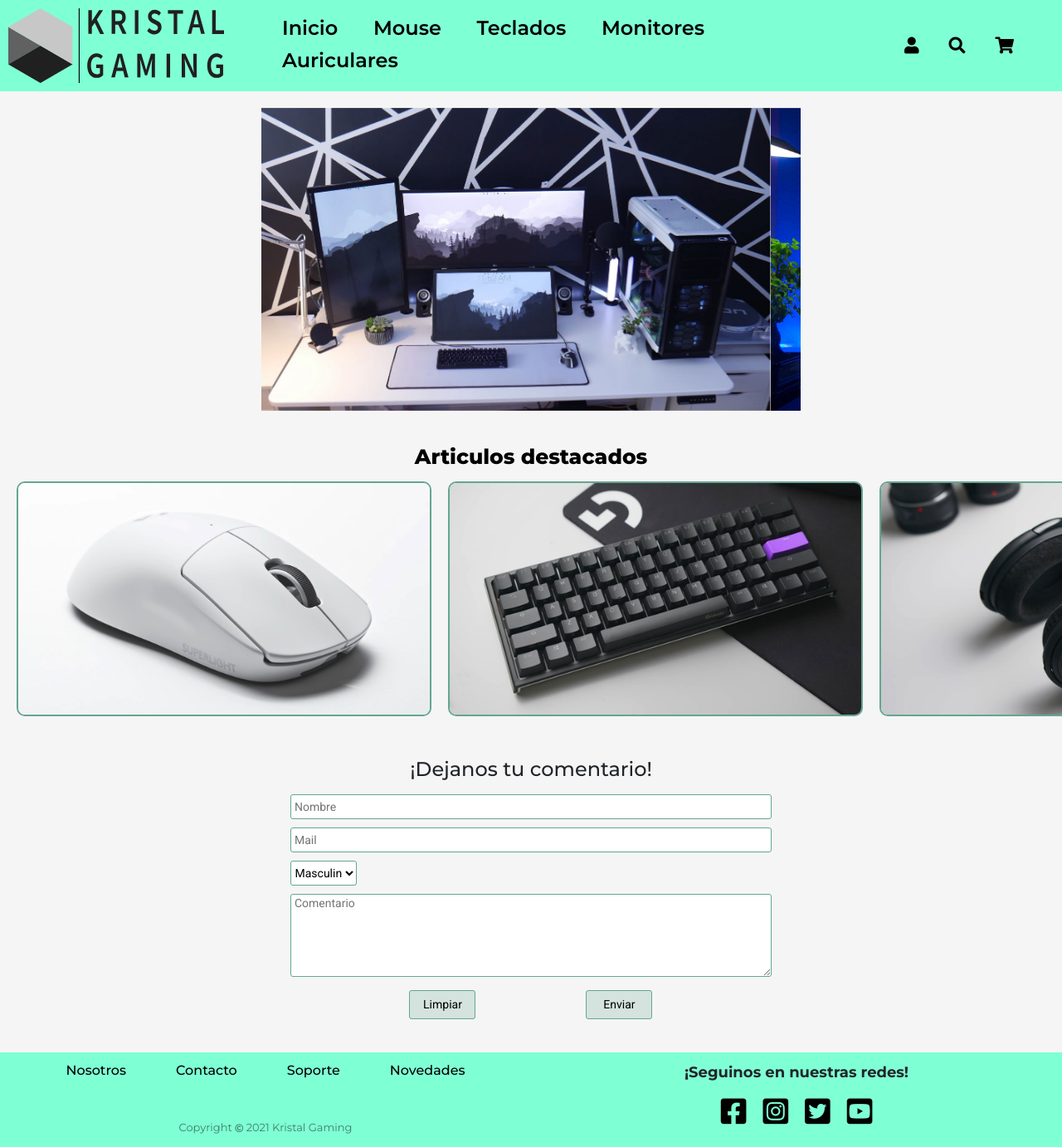
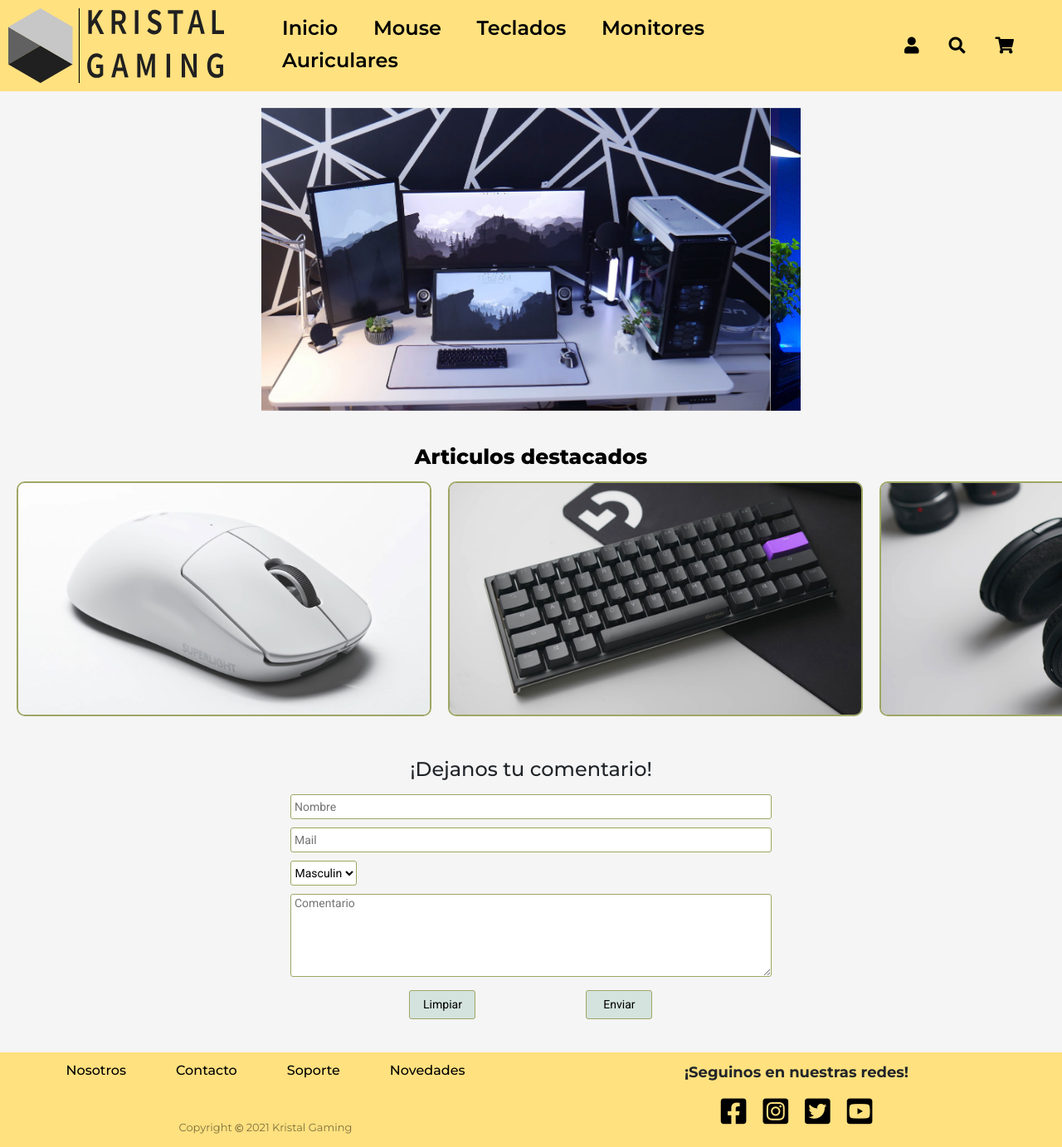
Before and after one commit to Konig-Ju/Proyecto_final, a website: page index.html in a window 1280 px wide. Shown: the top 1382 px of the page at 83% size. Drawn offline with Linux system fonts and the light colour scheme.

Commit message:
Eliminacion del margen del navegador--secundario

```diff
--- a/style.css
+++ b/style.css
@@ -19,7 +19,7 @@
   position: -webkit-sticky;
   position: sticky;
   top: 0px;
-  background-color: #7fffd4;
+  background-color: #ffe17f;
   z-index: 2;
 }
 
@@ -47,7 +47,7 @@
   -ms-grid-row: 1;
   -ms-grid-column: 1;
   grid-area: menu;
-  visibility: hidden;
+  display: none;
 }
 
 .menu--wrap {
@@ -63,6 +63,7 @@
 }
 
 .navegador--secundario ul {
+  margin: 0;
   width: 100%;
   height: 100%;
   display: -webkit-box;
@@ -161,7 +162,7 @@
     display: block;
     width: 0;
     height: 3px;
-    background: #64a690;
+    background: #9fa664;
   }
   .menu--principal ul a li:hover::after {
     width: 100%;
@@ -169,7 +170,7 @@
     transition: width 500ms;
   }
   .menu--wrap {
-    visibility: hidden;
+    display: none;
   }
   .navegador--secundario {
     padding: 1rem 4rem;
@@ -202,7 +203,7 @@
   -webkit-box-align: center;
       -ms-flex-align: center;
           align-items: center;
-  background-color: #7fffd4;
+  background-color: #ffe17f;
   z-index: 1;
 }
 
@@ -250,7 +251,7 @@
   display: block;
   width: 0;
   height: 3px;
-  background: #64a690;
+  background: #9fa664;
 }
 
 .menu--auxiliar ul li:hover::after {
@@ -487,7 +488,7 @@ body {
   width: 33rem;
   margin: 1rem;
   border-radius: 1rem;
-  border: 2px solid #64a690;
+  border: 2px solid #9fa664;
 }
 
 .comentarios {
@@ -512,7 +513,7 @@ body {
   width: 100%;
   height: 2.5rem;
   font-family: "roboto", sans-serif;
-  border: 1px solid #64a690;
+  border: 1px solid #9fa664;
   border-radius: .3rem;
   margin-bottom: 1rem;
 }
@@ -522,7 +523,7 @@ body {
   height: 2.5rem;
   font-family: "roboto", sans-serif;
   background-color: white;
-  border: 1px solid #64a690;
+  border: 1px solid #9fa664;
   border-radius: .3rem;
   margin-bottom: 1rem;
 }
@@ -531,7 +532,7 @@ body {
   width: 100%;
   height: 10rem;
   font-family: "roboto", sans-serif;
-  border: 1px solid #64a690;
+  border: 1px solid #9fa664;
   border-radius: .3rem;
 }
 
@@ -556,7 +557,7 @@ body {
   width: 7rem;
   height: 3rem;
   font-family: "roboto", sans-serif;
-  border: 1px solid #64a690;
+  border: 1px solid #9fa664;
   border-radius: .3rem;
   background-color: rgba(80, 155, 130, 0.2);
 }
@@ -624,7 +625,7 @@ body {
 .textoIntro {
   width: 33rem;
   margin-top: 1.5rem;
-  border: 3px solid #7fffd4;
+  border: 3px solid #ffe17f;
   border-radius: .7rem;
 }
 
```
Also changed, not shown: 1 other file.
